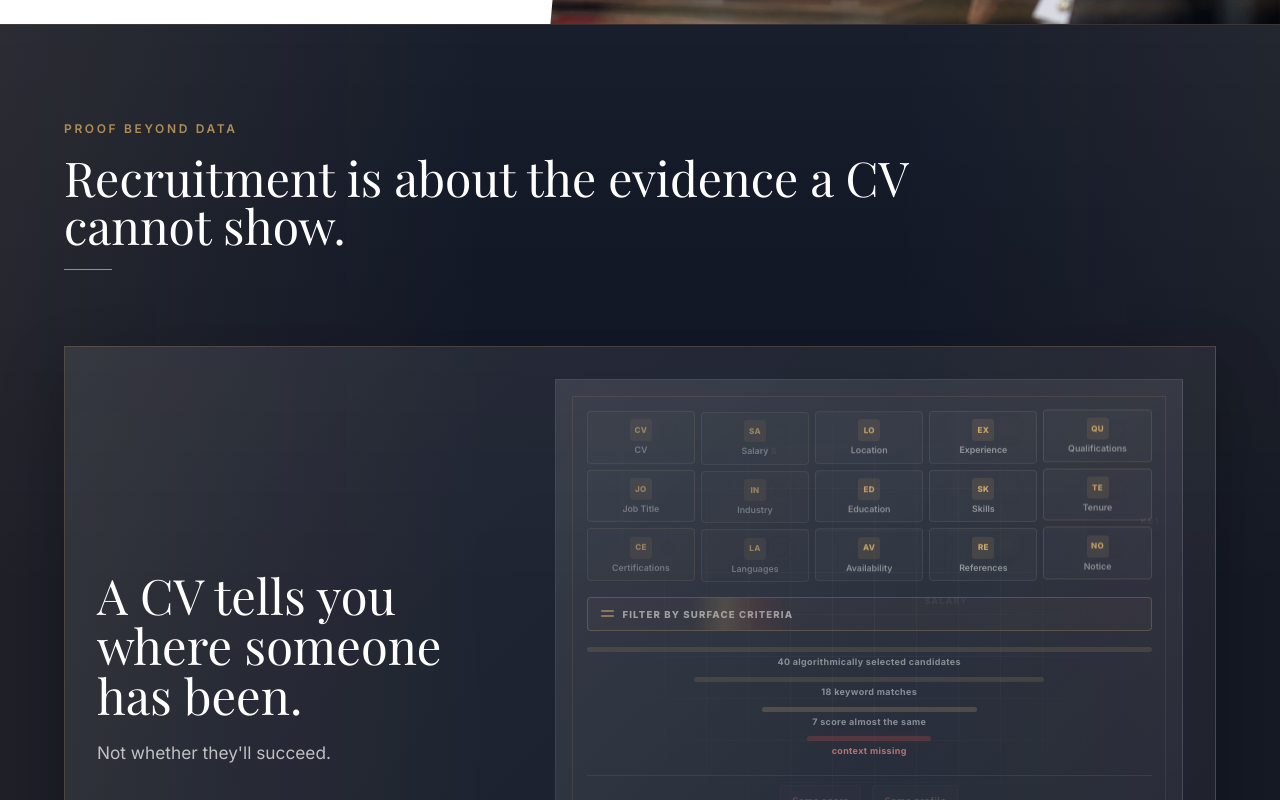
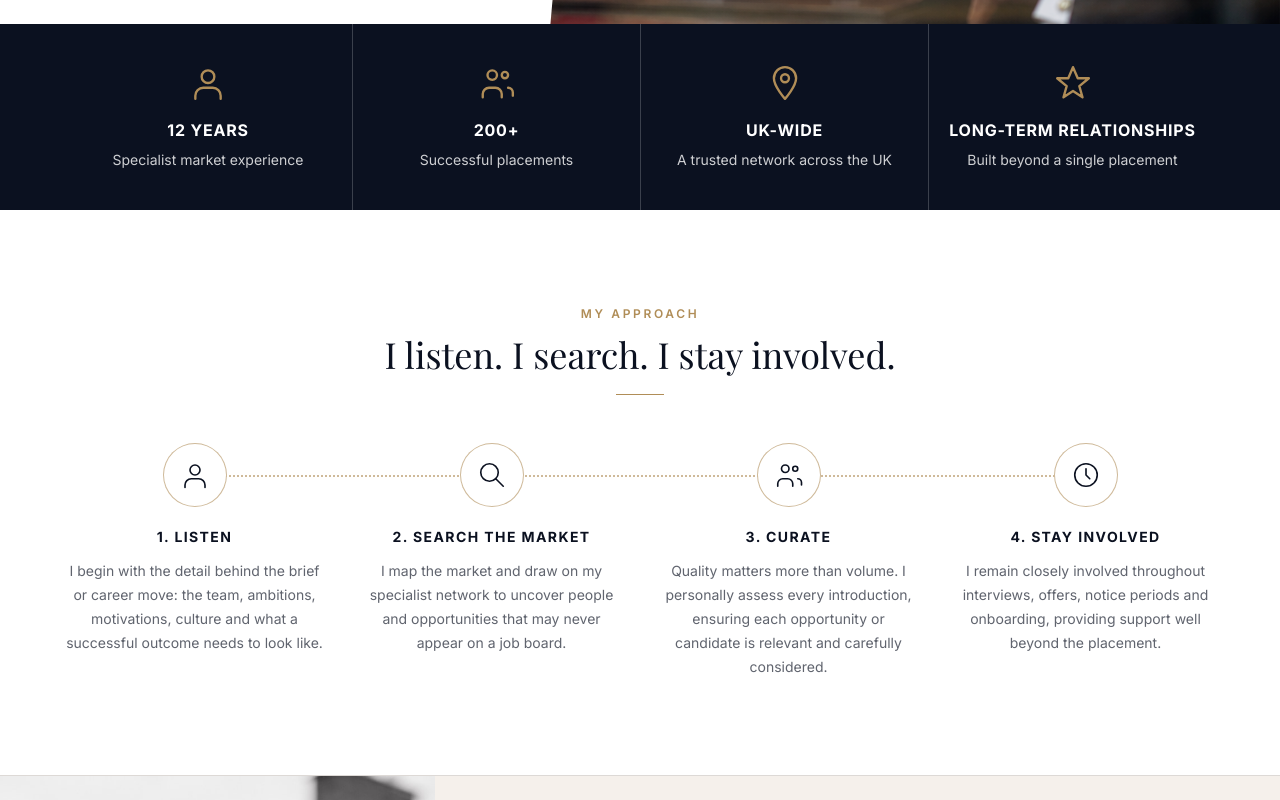
Before and after one commit to WH-93/website-skeleton-1, a Next.js app: page /about in a window 1280 px wide. Shown: the part 820-1620 px from the top of the page. Built offline with nearby package versions, Linux system fonts and the light colour scheme; a web font is replaced by a local one.

Commit message:
revert(about): remove proof section, restore 4-step process

```diff
--- a/src/app/about/page.tsx
+++ b/src/app/about/page.tsx
@@ -1,13 +1,18 @@
 import Link from 'next/link';
 import { BcIcon } from '@/components/bc-icon';
-import { AboutStory } from './AboutStory';
-import './aboutStory.css';
 
 const stats = [
   { icon: 'person' as const, value: '12 YEARS', label: 'Specialist market experience' },
   { icon: 'people' as const, value: '200+', label: 'Successful placements' },
   { icon: 'location' as const, value: 'UK-WIDE', label: 'A trusted network across the UK' },
   { icon: 'star' as const, value: 'LONG-TERM RELATIONSHIPS', label: 'Built beyond a single placement' },
+];
+
+const process = [
+  { icon: 'person' as const, title: '1. Listen', desc: 'I begin with the detail behind the brief or career move: the team, ambitions, motivations, culture and what a successful outcome needs to look like.' },
+  { icon: 'search' as const, title: '2. Search the Market', desc: 'I map the market and draw on my specialist network to uncover people and opportunities that may never appear on a job board.' },
+  { icon: 'people' as const, title: '3. Curate', desc: 'Quality matters more than volume. I personally assess every introduction, ensuring each opportunity or candidate is relevant and carefully considered.' },
+  { icon: 'clock' as const, title: '4. Stay Involved', desc: 'I remain closely involved throughout interviews, offers, notice periods and onboarding, providing support well beyond the placement.' },
 ];
 
 const values = [
@@ -42,8 +47,6 @@ export default function AboutPage() {
         </div>
       </section>
 
-      <AboutStory />
-
       <section className="stats-band">
         <div className="container-page">
           <div className="grid grid-cols-2 md:grid-cols-4">
@@ -54,6 +57,28 @@ export default function AboutPage() {
                 <div className="stat-label">{item.label}</div>
               </div>
             ))}
+          </div>
+        </div>
+      </section>
+
+      <section className="section bg-white text-center">
+        <div className="container-page">
+          <p className="eyebrow mb-3">My Approach</p>
+          <h2 className="section-title text-3xl sm:text-4xl">I listen. I search. I stay involved.</h2>
+          <span className="gold-rule mx-auto" />
+          <div className="relative mt-12">
+            <div className="process-line" />
+            <div className="grid gap-9 lg:grid-cols-4">
+              {process.map(step => (
+                <div key={step.title} className="relative text-center">
+                  <div className="icon-circle-lg mx-auto mb-5 text-navy relative z-10">
+                    <BcIcon name={step.icon} size={30} strokeWidth={1.3} />
+                  </div>
+                  <h3 className="font-sans text-sm font-bold uppercase tracking-wider text-navy mb-3">{step.title}</h3>
+                  <p className="text-sm leading-6 text-navy/65 max-w-xs mx-auto">{step.desc}</p>
+                </div>
+              ))}
+            </div>
           </div>
         </div>
       </section>
```
Also changed, not shown: 1 other file (tests, documents, lock files or other folders).
